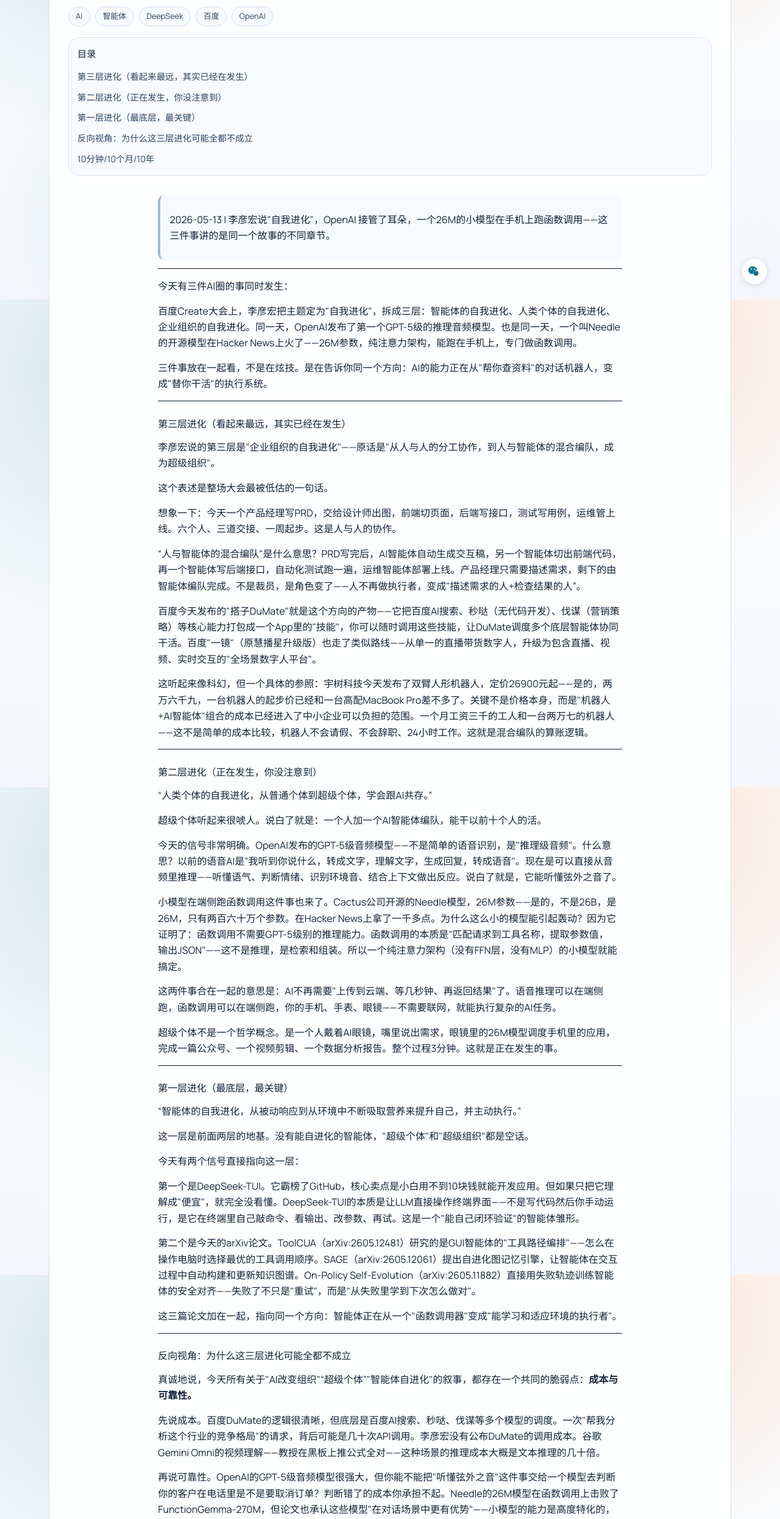
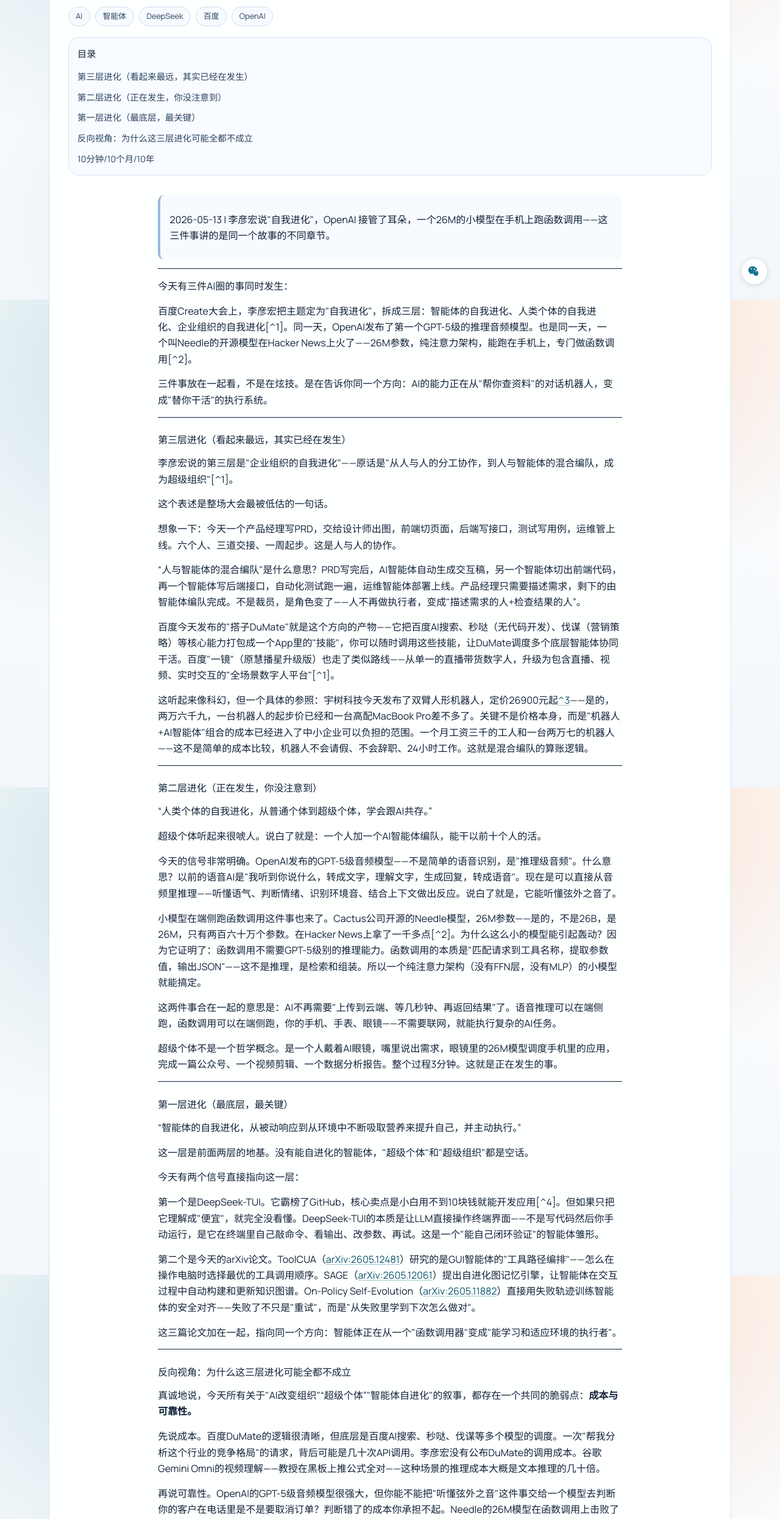
Before and after one commit to hencter/astro.hencte.top, an Astro site: page /tech/ai-three-self-evolutions in a window 1280 px wide. Shown: the part 309-2800 px from the top of the page at 61% size. Built offline with nearby package versions, Linux system fonts and the light colour scheme; Astro itself is replaced by a stand-in of ours; a web font is replaced by a local one.

Commit message:
fix: add source footnotes to AI evolution article

```diff
--- a/src/content/blog/tech/ai-three-self-evolutions.md
+++ b/src/content/blog/tech/ai-three-self-evolutions.md
@@ -20,7 +20,7 @@ keywords: ["AI智能体", "自我进化", "DeepSeek-TUI", "Needle", "GPT-5", "
 
 今天有三件AI圈的事同时发生：
 
-百度Create大会上，李彦宏把主题定为"自我进化"，拆成三层：智能体的自我进化、人类个体的自我进化、企业组织的自我进化。同一天，OpenAI发布了第一个GPT-5级的推理音频模型。也是同一天，一个叫Needle的开源模型在Hacker News上火了——26M参数，纯注意力架构，能跑在手机上，专门做函数调用。
+百度Create大会上，李彦宏把主题定为"自我进化"，拆成三层：智能体的自我进化、人类个体的自我进化、企业组织的自我进化[^1]。同一天，OpenAI发布了第一个GPT-5级的推理音频模型。也是同一天，一个叫Needle的开源模型在Hacker News上火了——26M参数，纯注意力架构，能跑在手机上，专门做函数调用[^2]。
 
 三件事放在一起看，不是在炫技。是在告诉你同一个方向：AI的能力正在从"帮你查资料"的对话机器人，变成"替你干活"的执行系统。
 
@@ -28,7 +28,7 @@ keywords: ["AI智能体", "自我进化", "DeepSeek-TUI", "Needle", "GPT-5", "
 
 ## 第三层进化（看起来最远，其实已经在发生）
 
-李彦宏说的第三层是"企业组织的自我进化"——原话是"从人与人的分工协作，到人与智能体的混合编队，成为超级组织"。
+李彦宏说的第三层是"企业组织的自我进化"——原话是"从人与人的分工协作，到人与智能体的混合编队，成为超级组织"[^1]。
 
 这个表述是整场大会最被低估的一句话。
 
@@ -36,9 +36,9 @@ keywords: ["AI智能体", "自我进化", "DeepSeek-TUI", "Needle", "GPT-5", "
 
 "人与智能体的混合编队"是什么意思？PRD写完后，AI智能体自动生成交互稿，另一个智能体切出前端代码，再一个智能体写后端接口，自动化测试跑一遍，运维智能体部署上线。产品经理只需要描述需求，剩下的由智能体编队完成。不是裁员，是角色变了——人不再做执行者，变成"描述需求的人+检查结果的人"。
 
-百度今天发布的"搭子DuMate"就是这个方向的产物——它把百度AI搜索、秒哒（无代码开发）、伐谋（营销策略）等核心能力打包成一个App里的"技能"，你可以随时调用这些技能，让DuMate调度多个底层智能体协同干活。百度"一镜"（原慧播星升级版）也走了类似路线——从单一的直播带货数字人，升级为包含直播、视频、实时交互的"全场景数字人平台"。
+百度今天发布的"搭子DuMate"就是这个方向的产物——它把百度AI搜索、秒哒（无代码开发）、伐谋（营销策略）等核心能力打包成一个App里的"技能"，你可以随时调用这些技能，让DuMate调度多个底层智能体协同干活。百度"一镜"（原慧播星升级版）也走了类似路线——从单一的直播带货数字人，升级为包含直播、视频、实时交互的"全场景数字人平台"[^1]。
 
-这听起来像科幻，但一个具体的参照：宇树科技今天发布了双臂人形机器人，定价26900元起——是的，两万六千九，一台机器人的起步价已经和一台高配MacBook Pro差不多了。关键不是价格本身，而是"机器人+AI智能体"组合的成本已经进入了中小企业可以负担的范围。一个月工资三千的工人和一台两万七的机器人——这不是简单的成本比较，机器人不会请假、不会辞职、24小时工作。这就是混合编队的算账逻辑。
+这听起来像科幻，但一个具体的参照：宇树科技今天发布了双臂人形机器人，定价26900元起[^3]——是的，两万六千九，一台机器人的起步价已经和一台高配MacBook Pro差不多了。关键不是价格本身，而是"机器人+AI智能体"组合的成本已经进入了中小企业可以负担的范围。一个月工资三千的工人和一台两万七的机器人——这不是简单的成本比较，机器人不会请假、不会辞职、24小时工作。这就是混合编队的算账逻辑。
 
 ---
 
@@ -50,7 +50,7 @@ keywords: ["AI智能体", "自我进化", "DeepSeek-TUI", "Needle", "GPT-5", "
 
 今天的信号非常明确。OpenAI发布的GPT-5级音频模型——不是简单的语音识别，是"推理级音频"。什么意思？以前的语音AI是"我听到你说什么，转成文字，理解文字，生成回复，转成语音"。现在是可以直接从音频里推理——听懂语气、判断情绪、识别环境音、结合上下文做出反应。说白了就是，它能听懂弦外之音了。
 
-小模型在端侧跑函数调用这件事也来了。Cactus公司开源的Needle模型，26M参数——是的，不是26B，是26M，只有两百六十万个参数。在Hacker News上拿了一千多点。为什么这么小的模型能引起轰动？因为它证明了：函数调用不需要GPT-5级别的推理能力。函数调用的本质是"匹配请求到工具名称，提取参数值，输出JSON"——这不是推理，是检索和组装。所以一个纯注意力架构（没有FFN层，没有MLP）的小模型就能搞定。
+小模型在端侧跑函数调用这件事也来了。Cactus公司开源的Needle模型，26M参数——是的，不是26B，是26M，只有两百六十万个参数。在Hacker News上拿了一千多点[^2]。为什么这么小的模型能引起轰动？因为它证明了：函数调用不需要GPT-5级别的推理能力。函数调用的本质是"匹配请求到工具名称，提取参数值，输出JSON"——这不是推理，是检索和组装。所以一个纯注意力架构（没有FFN层，没有MLP）的小模型就能搞定。
 
 这两件事合在一起的意思是：AI不再需要"上传到云端、等几秒钟、再返回结果"了。语音推理可以在端侧跑，函数调用可以在端侧跑，你的手机、手表、眼镜——不需要联网，就能执行复杂的AI任务。
 
@@ -66,9 +66,9 @@ keywords: ["AI智能体", "自我进化", "DeepSeek-TUI", "Needle", "GPT-5", "
 
 今天有两个信号直接指向这一层：
 
-第一个是DeepSeek-TUI。它霸榜了GitHub，核心卖点是小白用不到10块钱就能开发应用。但如果只把它理解成"便宜"，就完全没看懂。DeepSeek-TUI的本质是让LLM直接操作终端界面——不是写代码然后你手动运行，是它在终端里自己敲命令、看输出、改参数、再试。这是一个"能自己闭环验证"的智能体雏形。
+第一个是DeepSeek-TUI。它霸榜了GitHub，核心卖点是小白用不到10块钱就能开发应用[^4]。但如果只把它理解成"便宜"，就完全没看懂。DeepSeek-TUI的本质是让LLM直接操作终端界面——不是写代码然后你手动运行，是它在终端里自己敲命令、看输出、改参数、再试。这是一个"能自己闭环验证"的智能体雏形。
 
-第二个是今天的arXiv论文。ToolCUA（arXiv:2605.12481）研究的是GUI智能体的"工具路径编排"——怎么在操作电脑时选择最优的工具调用顺序。SAGE（arXiv:2605.12061）提出自进化图记忆引擎，让智能体在交互过程中自动构建和更新知识图谱。On-Policy Self-Evolution（arXiv:2605.11882）直接用失败轨迹训练智能体的安全对齐——失败了不只是"重试"，而是"从失败里学到下次怎么做对"。
+第二个是今天的arXiv论文。ToolCUA（[arXiv:2605.12481](https://arxiv.org/abs/2605.12481)）研究的是GUI智能体的"工具路径编排"——怎么在操作电脑时选择最优的工具调用顺序。SAGE（[arXiv:2605.12061](https://arxiv.org/abs/2605.12061)）提出自进化图记忆引擎，让智能体在交互过程中自动构建和更新知识图谱。On-Policy Self-Evolution（[arXiv:2605.11882](https://arxiv.org/abs/2605.11882)）直接用失败轨迹训练智能体的安全对齐——失败了不只是"重试"，而是"从失败里学到下次怎么做对"。
 
 这三篇论文加在一起，指向同一个方向：智能体正在从一个"函数调用器"变成"能学习和适应环境的执行者"。
 
@@ -80,7 +80,7 @@ keywords: ["AI智能体", "自我进化", "DeepSeek-TUI", "Needle", "GPT-5", "
 
 先说成本。百度DuMate的逻辑很清晰，但底层是百度AI搜索、秒哒、伐谋等多个模型的调度。一次"帮我分析这个行业的竞争格局"的请求，背后可能是几十次API调用。李彦宏没有公布DuMate的调用成本。谷歌Gemini Omni的视频理解——教授在黑板上推公式全对——这种场景的推理成本大概是文本推理的几十倍。
 
-再说可靠性。OpenAI的GPT-5级音频模型很强大，但你能不能把"听懂弦外之音"这件事交给一个模型去判断你的客户在电话里是不是要取消订单？判断错了的成本你承担不起。Needle的26M模型在函数调用上击败了FunctionGemma-270M，但论文也承认这些模型"在对话场景中更有优势"——小模型的能力是高度特化的，不是通用的。
+再说可靠性。OpenAI的GPT-5级音频模型很强大，但你能不能把"听懂弦外之音"这件事交给一个模型去判断你的客户在电话里是不是要取消订单？判断错了的成本你承担不起。Needle的26M模型在函数调用上击败了FunctionGemma-270M，但论文也承认这些模型"在对话场景中更有优势"[^2]——小模型的能力是高度特化的，不是通用的。
 
 还有最容易被忽略的一点：组织的惯性。李彦宏说"从人与人的协作到人与智能体的混合编队"，但想想你的公司——引入一个新的OA系统都要闹半年，你要它接受"AI智能体替你写代码并自己部署上线"？这不是技术问题，是信任问题、流程问题、利益重新分配问题。
 
@@ -98,6 +98,12 @@ keywords: ["AI智能体", "自我进化", "DeepSeek-TUI", "Needle", "GPT-5", "
 
 ---
 
-*幸知 / 2026-05-13 / 信源：36氪、Hacker News、arXiv、百度Create2026开发者大会*
+*幸知 / 2026-05-13*
 
-> **数据验证**：Needle模型相关数据来自Cactus Compute GitHub仓库（github.com/cactus-compute/needle）及HN Show HN帖（news.ycombinator.com/item?id=48111896）。百度DuMate和一镜产品信息来自36氪快讯对百度Create2026大会的实时报道。宇树机器人定价来自知乎热榜转引。arXiv论文信息来自arxiv.org 2026-05-13 cs.AI分类。
+[^1]: Create2026百度AI开发者大会，李彦宏开幕演讲。腾讯新闻报道：https://news.qq.com/rain/a/20260513A04LN600 ；中国新闻周刊：https://www.inewsweek.cn/auto/2026-05-13/30152.shtml
+
+[^2]: Cactus Compute/Needle 模型，26M参数函数调用模型。GitHub: https://github.com/cactus-compute/needle ；HN Show HN: https://news.ycombinator.com/item?id=48111896
+
+[^3]: 宇树科技双臂人形机器人，定价26900元起。转引自知乎热榜，定价信息需以宇树科技官网确认为准
+
+[^4]: DeepSeek-TUI，终端运行的AI编程助手。GitHub: https://github.com/Hmbown/DeepSeek-TUI
```
